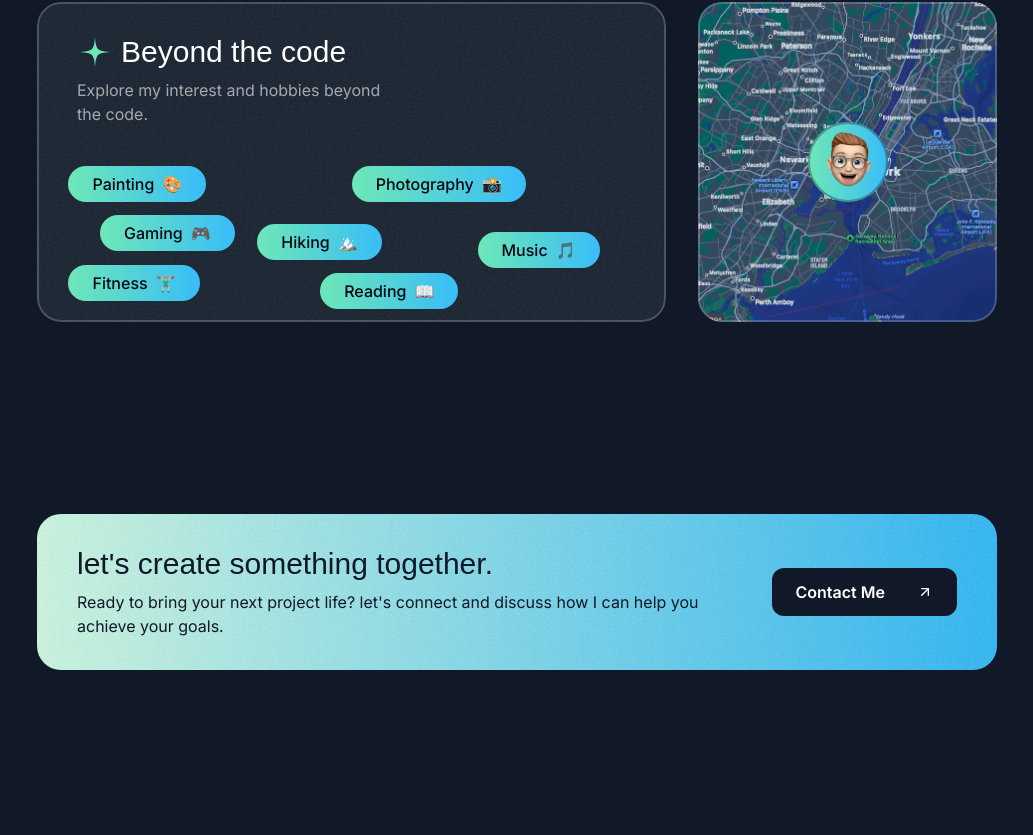
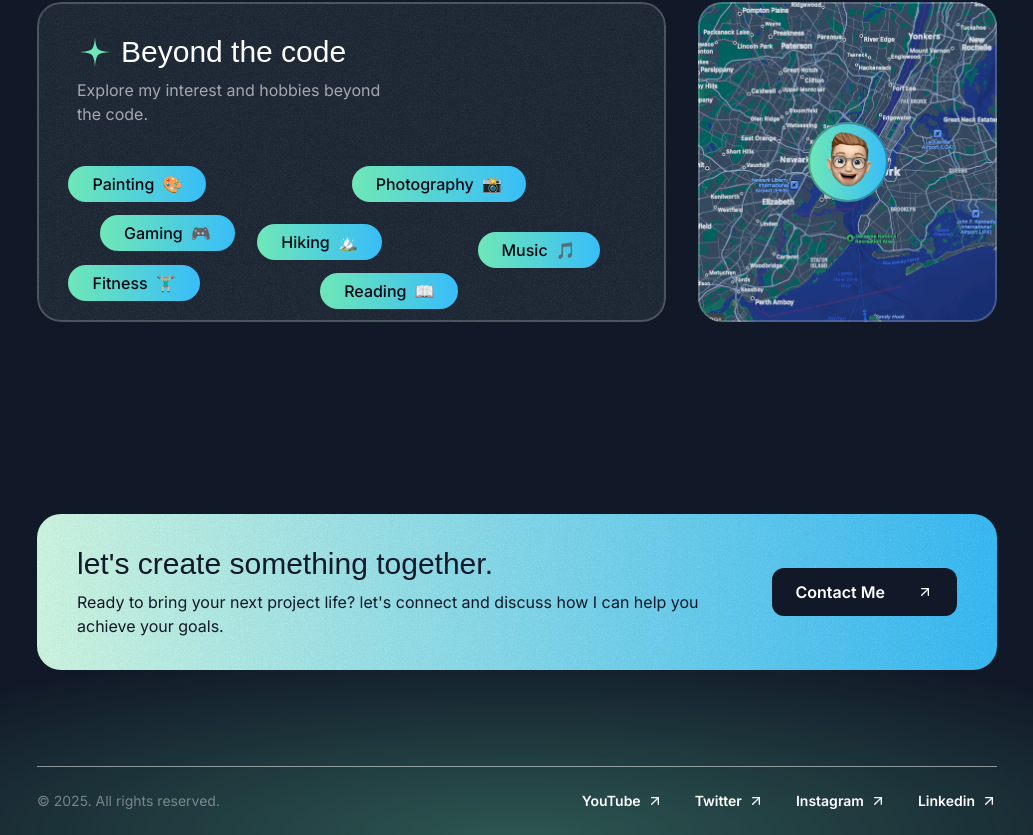
Before and after one commit to nihir-zala/learn-next, a Next.js app: page / in a window 1280 px wide. Shown: the part 4534-5369 px from the top of the page, without its empty margins (123-1156 px from the left). Before the commit the page ends 5300 px from the top, so only its background shows below. Built offline with nearby package versions, Linux system fonts and the light colour scheme; a web font is replaced by a local one.

Commit message:
added the footer

```diff
--- a/src/app/page.tsx
+++ b/src/app/page.tsx
@@ -5,6 +5,7 @@
 import { TestimonialsSection } from "@/sections/Testimonials";
 import { AboutSection } from "@/sections/About";
 import { ContactSection } from "@/sections/Contact";
+import { Footer } from "@/sections/Footer";
 
 export default function Home() {
   return (
@@ -16,6 +17,7 @@
       <TestimonialsSection />
       <AboutSection />
       <ContactSection />
+      <Footer />
     </div>
   );
 }
--- a/src/sections/Footer.tsx
+++ b/src/sections/Footer.tsx
@@ -1,3 +1,47 @@
+import ArrowIcon from "@/assets/icons/arrow-up-right.svg";
+
+const footerLinks = [
+  {
+    title: "YouTube",
+    href: "www.youtube.com",
+  },
+  {
+    title: "Twitter",
+    href: "www.twitter.com",
+  },
+  {
+    title: "Instagram",
+    href: "www.instagram.com",
+  },
+  {
+    title: "Linkedin",
+    href: "www.linkedin.com",
+  },
+];
+
 export const Footer = () => {
-  return <div>Footer Section</div>;
+  return (
+    <footer className="relative -z-10 overflow-x-clip">
+      <div className="absolute h-[400px] w-[1600px] bottom-0 left-1/2 -translate-x-1/2 bg-emerald-300/30 [mask-image:radial-gradient(50%_50%_at_bottom_center,black,transparent)] [-webkit-mask-image:radial-gradient(50%_50%_at_bottom_center,black,transparent)] -z-10"></div>
+      <div className="container">
+        <div className="border-t border-white/50 py-6 text-sm flex flex-col md:flex-row md:justify-between items-center gap-8">
+          <div className="text-white/40">
+            &copy; {new Date().getFullYear()}. All rights reserved.
+          </div>
+          <nav className="flex flex-col md:flex-row items-center gap-8">
+            {footerLinks.map((link) => (
+              <a
+                key={link.title}
+                href={link.href}
+                className="inline-flex items-center gap-1.5"
+              >
+                <span className="font-semibold">{link.title}</span>
+                <ArrowIcon className="size-4" />
+              </a>
+            ))}
+          </nav>
+        </div>
+      </div>
+    </footer>
+  );
 };
```
